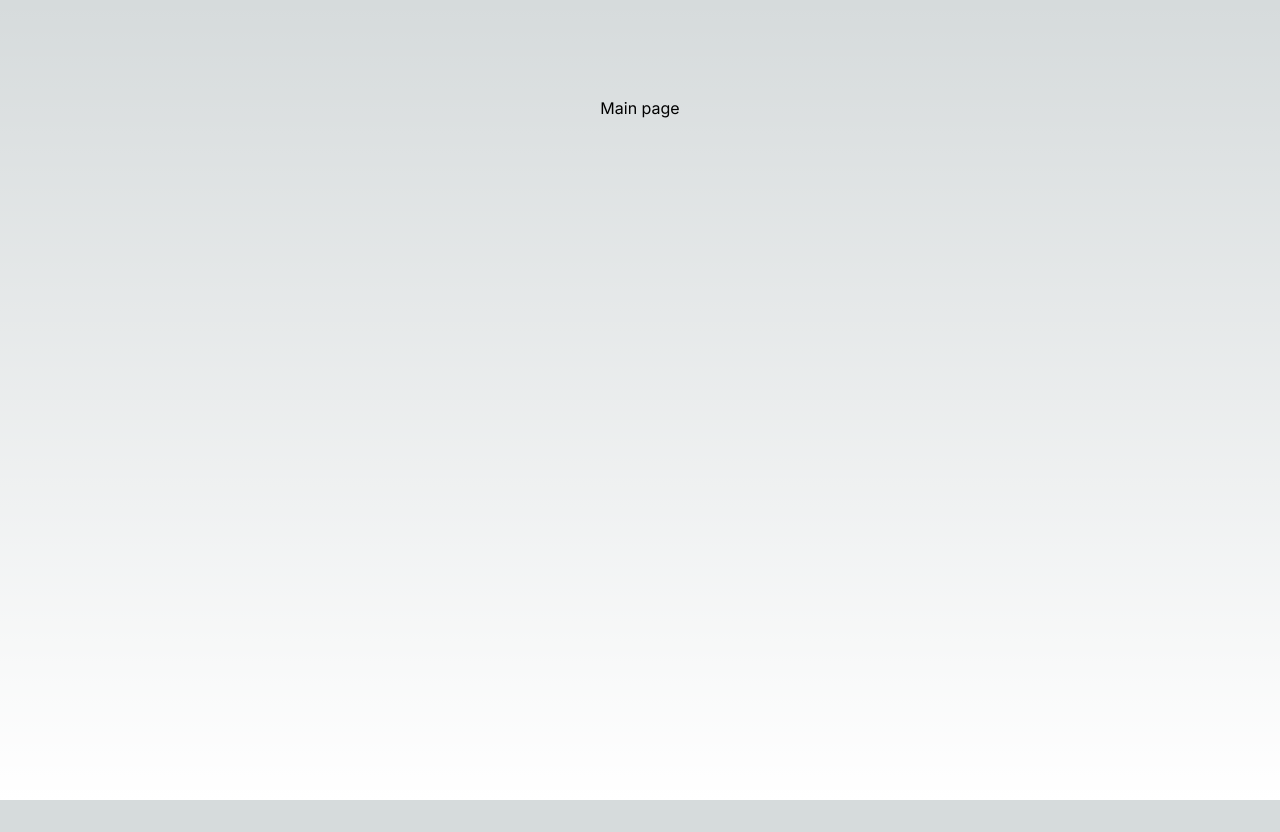
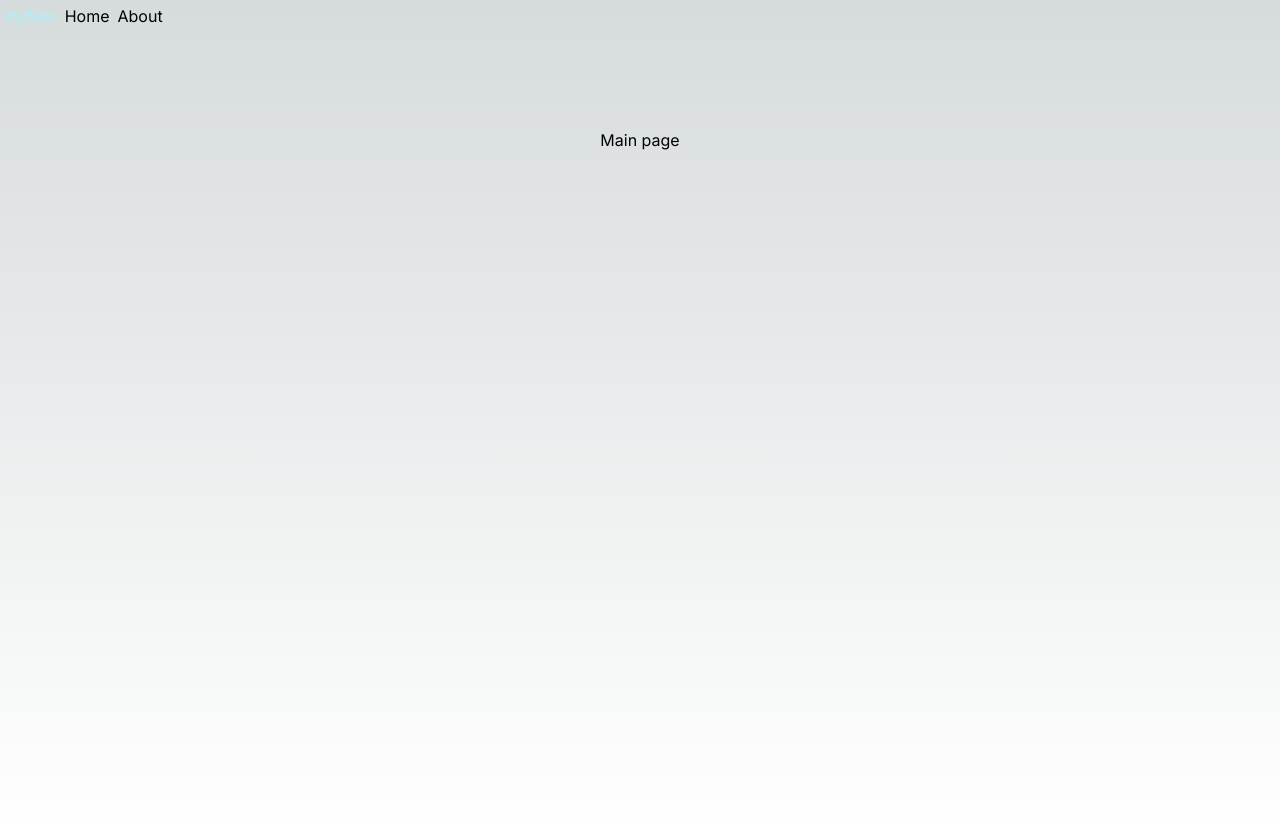
Before and after one commit to AjayShukla007/A-Blogs-NextJS, a Next.js app: page / in a window 1280 px wide. Before the commit the page ends 800 px from the top, so only its background shows below. Built offline with nearby package versions, Linux system fonts and the light colour scheme.

Commit message:
Added temp navbar in main layout

```diff
--- a/app/layout.tsx
+++ b/app/layout.tsx
@@ -1,6 +1,7 @@
 import type { Metadata } from "next";
 import { Inter } from "next/font/google";
 import "./globals.css";
+import Link from "next/link";
 
 const inter = Inter({ subsets: ["latin"] });
 
@@ -16,7 +17,13 @@ export default function RootLayout({
 }>) {
   return (
     <html lang="en">
-      <body className={inter.className}>{children}</body>
+      <body className={inter.className}>
+        <nav className="flex gap-2 m-1">
+          <h1 className="text-cyan-200">myNav</h1>
+          <Link href={"/"} >Home</Link>
+          <Link href={"/about"} >About</Link>
+        </nav>
+        {children}</body>
     </html>
   );
 }
```
